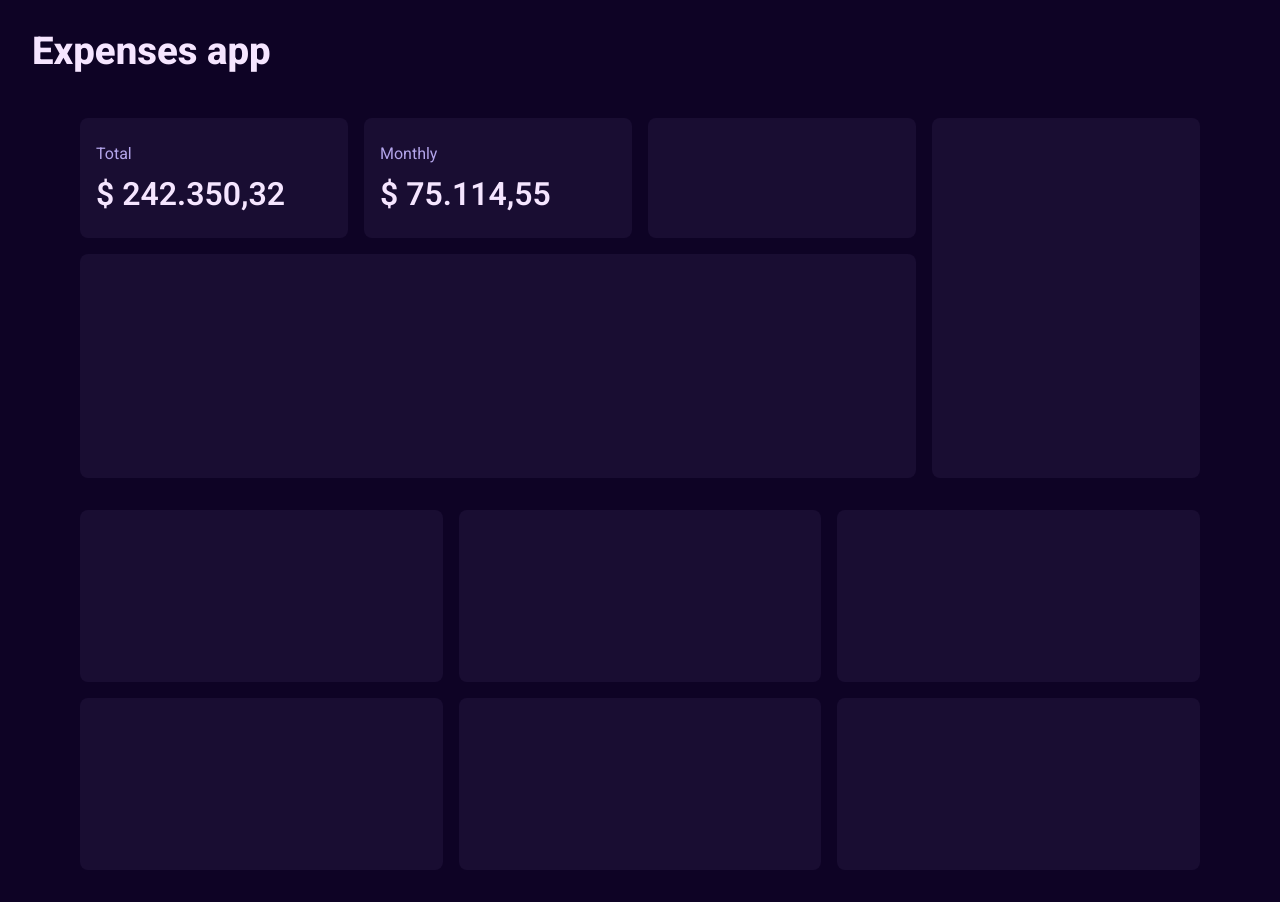
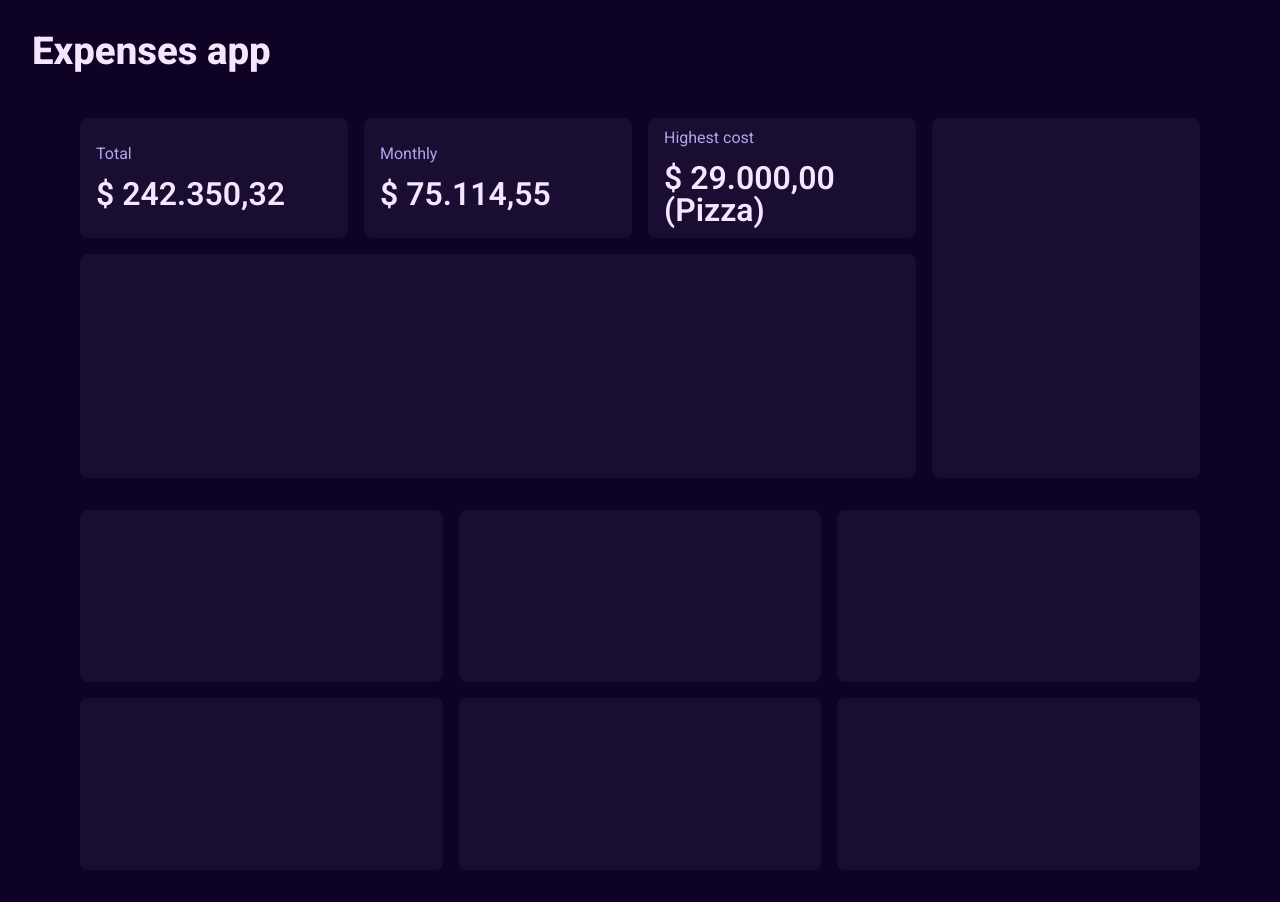
Before and after one commit to Andres191200/expenses-app, a Next.js app: page / in a window 1280 px wide. Built offline with nearby package versions, Linux system fonts and the light colour scheme.

Commit message:
filling some expense cards

```diff
--- a/src/components/expenses/header-grid/HeaderGrid.tsx
+++ b/src/components/expenses/header-grid/HeaderGrid.tsx
@@ -1,6 +1,6 @@
 "use client";
 import React from "react";
-import styles from './styles.module.scss';
+import styles from "./styles.module.scss";
 import ExpenseCard from "../expense-card/ExpenseCard";
 
 export default function HeaderGrid() {
@@ -8,19 +8,24 @@ export default function HeaderGrid() {
     <div className={styles.headerGridComponent}>
       <div className={styles.mainExpensesCost}>
         <ExpenseCard.Card>
-          <ExpenseCard.Label label="Total"/>
-          <ExpenseCard.Value value="$ 242.350,32"/>
+          <ExpenseCard.Label label="Total" />
+          <ExpenseCard.Value value="$ 242.350,32" />
         </ExpenseCard.Card>
       </div>
       <div className={styles.monthlyExpensesCost}>
-                <ExpenseCard.Card>
-          <ExpenseCard.Label label="Monthly"/>
-          <ExpenseCard.Value value="$ 75.114,55"/>
+        <ExpenseCard.Card>
+          <ExpenseCard.Label label="Monthly" />
+          <ExpenseCard.Value value="$ 75.114,55" />
         </ExpenseCard.Card>
       </div>
       <div className={styles.topExpensesCategories} />
       <div className={styles.timeLineExpensesTracker} />
-      <div className={styles.highestExpenseCost} />
+      <div className={styles.highestExpenseCost}>
+        <ExpenseCard.Card>
+          <ExpenseCard.Label label="Highest cost" />
+          <ExpenseCard.Value value="$ 29.000,00 (Pizza)" />
+        </ExpenseCard.Card>
+      </div>
     </div>
   );
 }
```
